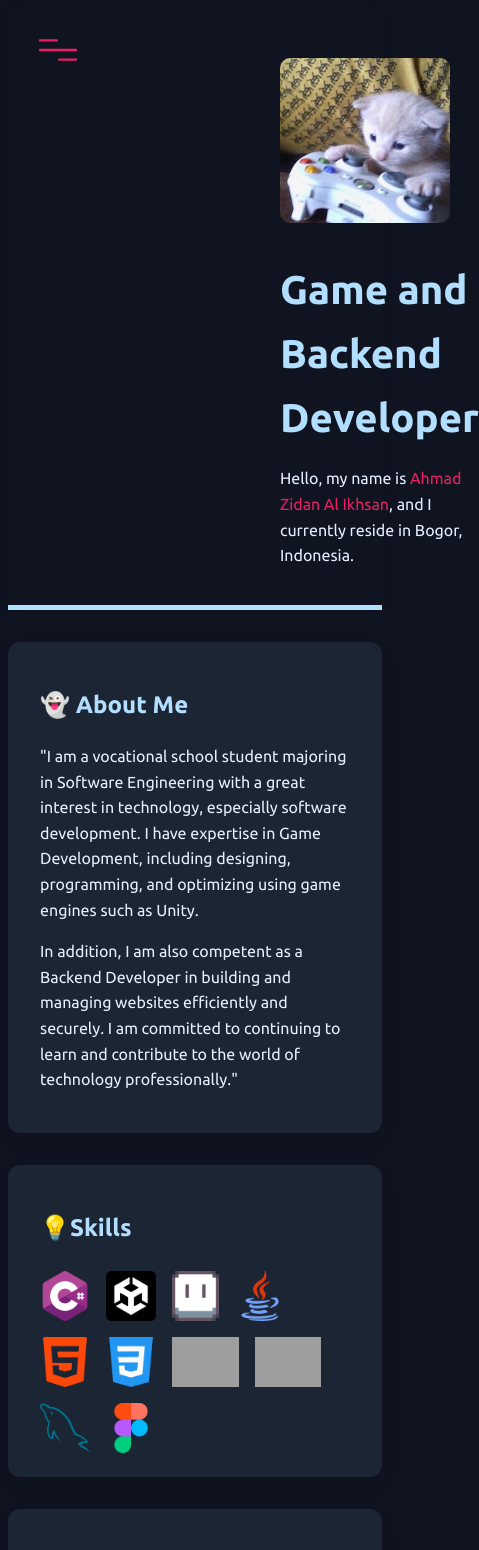
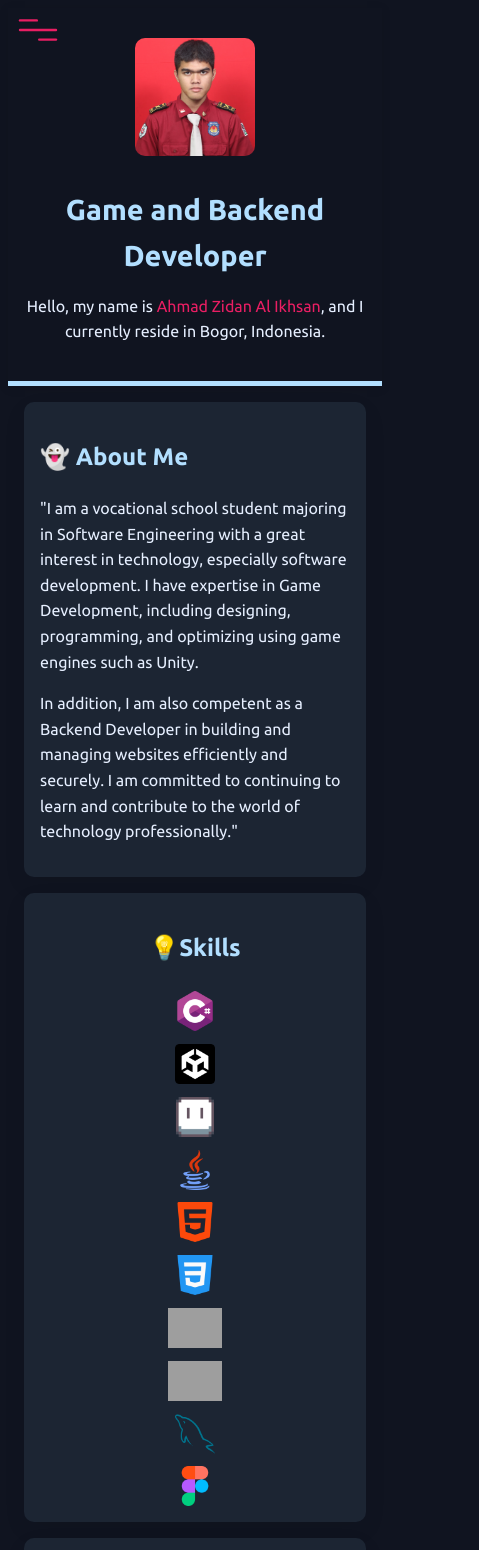
Before and after one commit to Hibakupoxzz/Portofolio-native, a plain HTML site: page index.html in a window 390 px wide. Shown: the top 1550 px of the page, 479 px wide, since content can reach past the window. Drawn offline with Linux system fonts and the light colour scheme; grey boxes are pictures that could not be loaded.

Commit message:
hyacine gw imut bgt woee

```diff
--- a/Css/navbar.css
+++ b/Css/navbar.css
@@ -34,14 +34,14 @@ body.open .burger {
   left: 0;
   display: grid;
   place-items: center;
-  width: 50%;
-  max-width: 400px;
+  width: 100%; /* ubah dari 50% */
   height: 100%;
   background: rgb(0 0 0 / 40%);
   backdrop-filter: blur(10px);
   translate: -100% 0;
   transition: translate 0.425s cubic-bezier(0.175, 0.885, 0.32, 1);
 }
+
 
 .menu nav {
   opacity: 0;
--- a/Css/style.css
+++ b/Css/style.css
@@ -232,3 +232,111 @@ body.dark-mode .tombol {
       background-color: var(--bg-dark);
       color: #ddd;
     }
+
+.skills-list {
+  display: flex;
+  flex-wrap: wrap;
+  gap: 1rem;
+  justify-content: center;
+  align-items: center;
+  margin-top: 1.5rem;
+}
+
+.skills-list img {
+  height: 50px;
+  width: auto;
+  transition: transform 0.3s ease;
+}
+
+.skills-list img:hover {
+  transform: scale(1.1);
+}
+
+    /* RESPONSIVE DESIGN */
+@media (max-width: 768px) {
+  header {
+    padding: 30px 1rem 20px 1rem;
+    text-align: center;
+    flex-direction: column;
+    align-items: center;
+  }
+
+  header img {
+    margin-right: 0;
+    margin-bottom: 15px;
+    width: 120px;
+  }
+
+  header .header-text {
+    max-width: 100%;
+  }
+
+  header h2 {
+    font-size: 1.8em;
+  }
+
+  section {
+    padding: 1rem;
+    margin: 1rem;
+    border-radius: 10px;
+  }
+
+  .project-grid {
+    grid-template-columns: 1fr; /* 1 kolom untuk hape */
+  }
+
+  .project-card {
+    max-width: 100%;
+  }
+
+  .skills-list {
+    flex-direction: column;
+    gap: 0.8rem;
+  }
+
+  .social-links {
+    justify-content: center;
+    flex-wrap: wrap;
+  }
+
+  .social-links a {
+    font-size: 2em;
+    margin: 0 10px;
+  }
+
+  .burger {
+    width: 60px;
+    height: 60px;
+    background-size: 30px;
+  }
+
+  .menu {
+    width: 100%; /* full screen untuk hape */
+    max-width: none;
+  }
+
+  .menu nav {
+    padding-top: 4rem;
+  }
+
+  .menu a {
+    font-size: 24px;
+    height: 60px;
+  }
+}
+
+@media (max-width: 768px) {
+  #skills h2 {
+    text-align: center;
+    font-size: 1.5rem;
+  }
+
+  .skills-list {
+    gap: 0.8rem;
+    padding: 0 1rem;
+  }
+
+  .skills-list img {
+    height: 40px;
+  }
+}
--- a/index.html
+++ b/index.html
@@ -2,7 +2,7 @@
 <html lang="en">
 <head>
   <meta charset="UTF-8" />
-  <meta name="viewport" content="width=device-width, initial-scale=1.0"/>
+  <meta name="viewport" content="width=device-width, initial-scale=1.0">
   <link rel="stylesheet" href="Css/navbar.css">
   <link rel="stylesheet" href="Css/style.css">
   <title>Portfolio</title>
@@ -13,7 +13,7 @@
 </head>
 <body class="dark-mode">
 <header>
-<img src="download (4).jpeg" alt="Foto Zidan" />
+<img src="Ahmad Zidan Al Ikhsan 1 banding 1.JPG" alt="Foto Zidan" />
   <div class="header-text">
     <h2>Game and Backend Developer</h2>
       <p>
@@ -40,24 +40,26 @@
     <section id="about" class="about-me">
       <h1>👻 About Me</strong></h1>
       <p>
-        "I am a vocational school student majoring in Software Engineering with a great interest in technology, especially software development. I have expertise in Game Development, including designing, programming, and optimizing using game engines such as Unity.
+        "I am a vocational school student majoring in Software Engineering with a great interest in technology, especially software development.
+        I have expertise in Game Development, including designing, programming, and optimizing using game engines such as Unity.
       </p>
-      <p>In addition, I am also competent as a Backend Developer in building and managing websites efficiently and securely. I am committed to continuing to learn and contribute to the world of technology professionally."</p>
+      <p>In addition, I am also competent as a Backend Developer in building and managing websites efficiently and securely. I am committed to
+        continuing to learn and contribute to the world of technology professionally."</p>
     </section>
 
 <section id="skills">
   <h2>💡Skills</h2>
   <div class="skills-list">
-    <img src="logo/c-sharp.png" height="50" alt="csharp logo"  />
-      <img src="logo/unity.png" height="50" alt="unity logo"  />
-      <img src="logo/aseprite-seeklogo.png" height="50" alt="aseprite logo"  />
-      <img src="logo/java.png" height="50" alt="java logo"  />
-      <img src="logo/html-5.png" height="50" alt="HTML5 logo"  />
-      <img src="logo/css-3.png" height="50" alt="CSS3"  />
-      <img src="https://cdn.jsdelivr.net/gh/devicons/devicon/icons/php/php-original.svg" height="50" alt="php logo"  />
-      <img src="https://cdn.jsdelivr.net/gh/devicons/devicon/icons/laravel/laravel-original.svg" height="50" alt="laravel logo"  />
-      <img src="logo/mysql.png" height="50" alt="laravel logo"  />
-      <img src="logo/figma.png" height="50" alt="laravel logo"  />
+    <img src="logo/c-sharp.png" alt="C# logo" />
+    <img src="logo/unity.png" alt="Unity logo" />
+    <img src="logo/aseprite-seeklogo.png" alt="Aseprite logo" />
+    <img src="logo/java.png" alt="Java logo" />
+    <img src="logo/html-5.png" alt="HTML5 logo" />
+    <img src="logo/css-3.png" alt="CSS3 logo" />
+    <img src="https://cdn.jsdelivr.net/gh/devicons/devicon/icons/php/php-original.svg" alt="PHP logo" />
+    <img src="https://cdn.jsdelivr.net/gh/devicons/devicon/icons/laravel/laravel-original.svg" alt="Laravel logo" />
+    <img src="logo/mysql.png" alt="MySQL logo" />
+    <img src="logo/figma.png" alt="Figma logo" />
   </div>
 </section>
 
@@ -71,7 +73,8 @@
       <div class="project-info">
         <h3>BlockDraw</h3>
         <p>
-          BlockDraw adalah editor pixel yang dirancang untuk kreativitas dalam membuat pixel art. Dibuat dengan HTML, CSS, dan JavaScript selama tiga minggu karena kecintaan saya pada pixel art.
+          BlockDraw adalah editor pixel yang dirancang untuk kreativitas dalam membuat pixel art. Dibuat dengan HTML, CSS,
+          dan JavaScript selama tiga minggu karena kecintaan saya pada pixel art.
         </p>
       </div>
     </div>
```
Also changed, not shown: Ahmad Zidan Al Ikhsan 1 banding 1.JPG (added).
